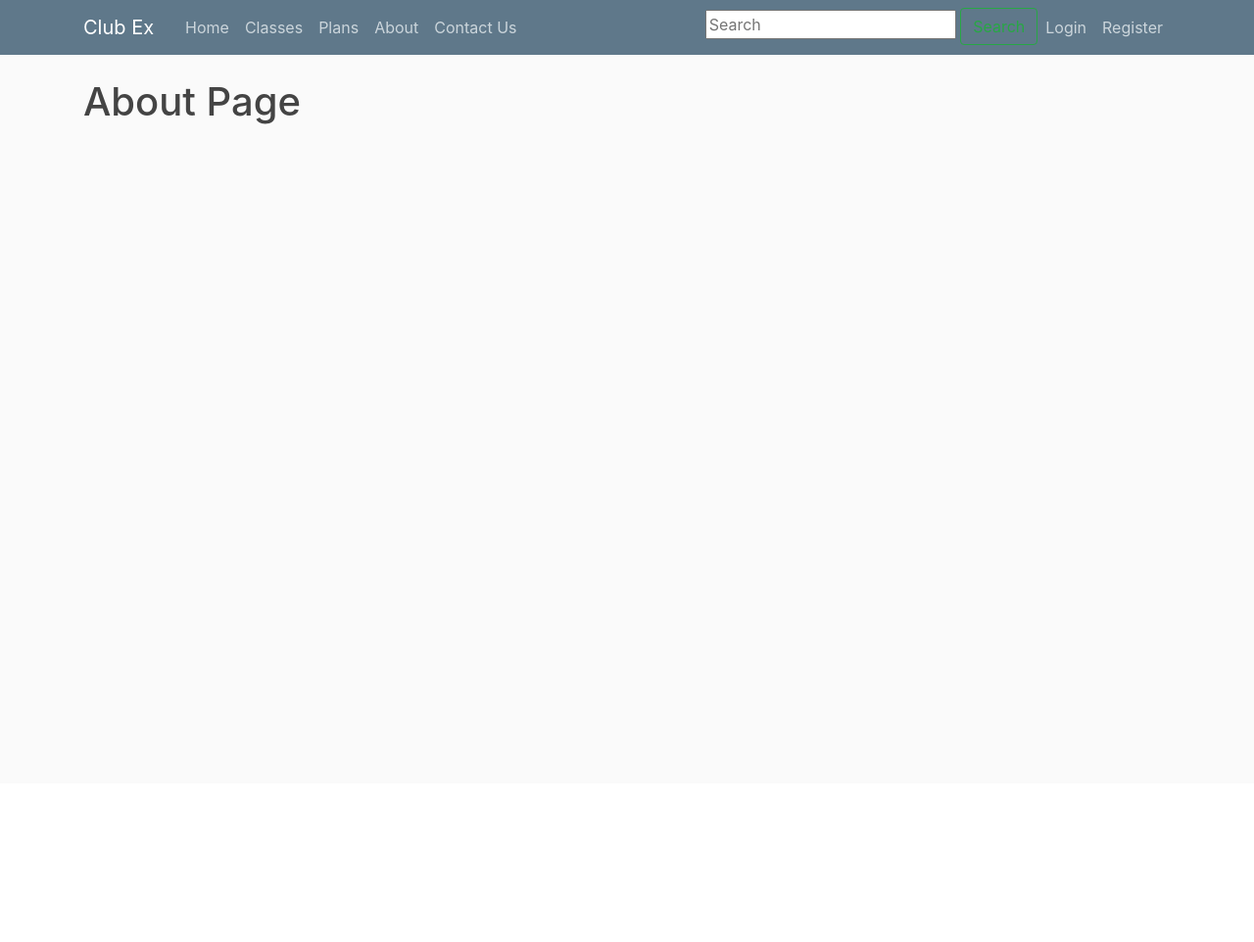
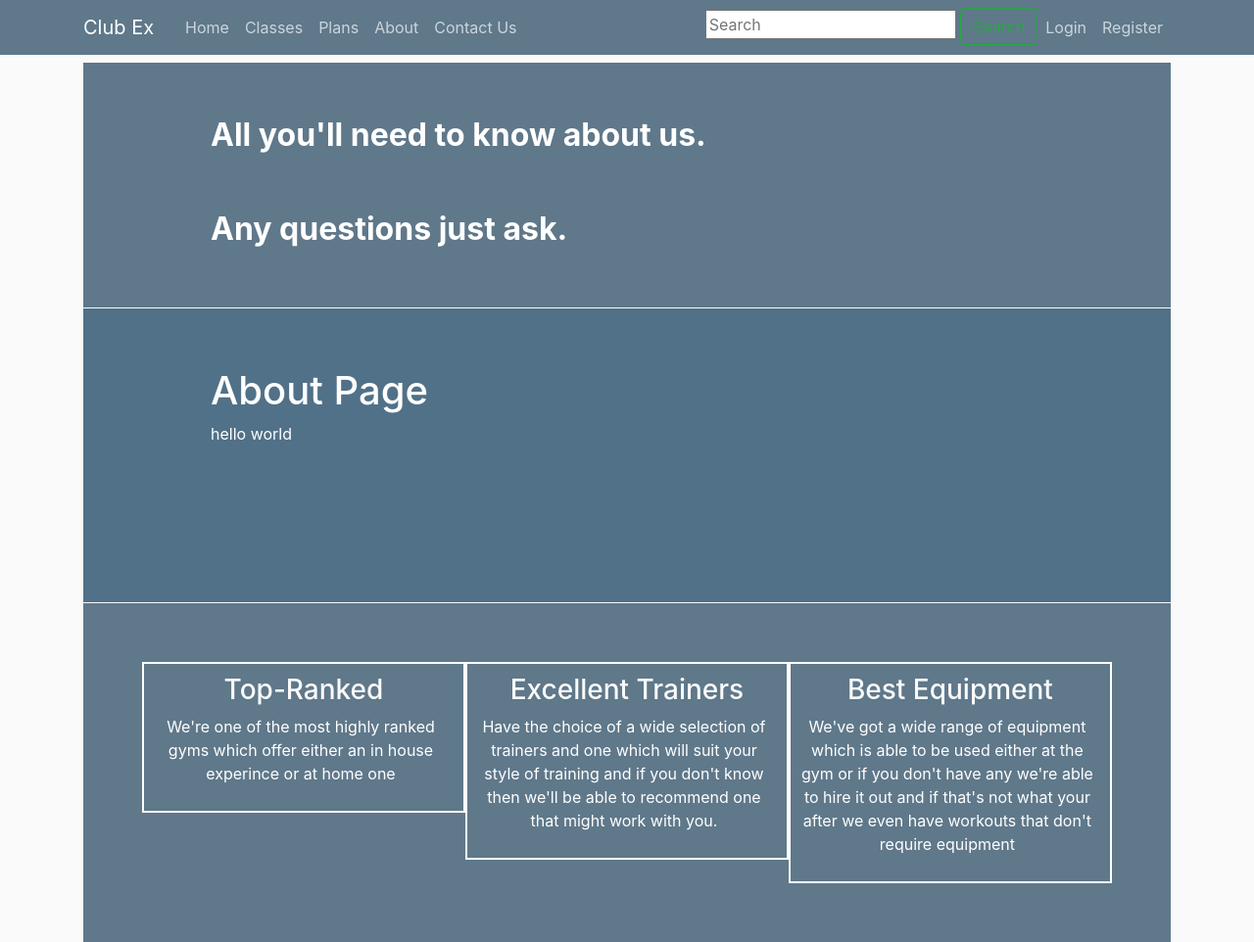
Before and after one commit to charliemarugithub/AgileProjectWebsite, a Django app: page /about/ in a window 1280 px wide. Shown: the whole page at 98% size. Before the commit the page ends 127 px from the top, so only its background shows below. Run offline with Django 3.2, Linux system fonts and the light colour scheme; some libraries are stand-ins or nearby versions.

Commit message:
About Update
Just an update to the about page with the work I've done so far.

```diff
--- a/ClubEx/static/ClubEx/style.css
+++ b/ClubEx/static/ClubEx/style.css
@@ -1,8 +1,9 @@
 body {
   background: #fafafa;
   color: #333333;
-  margin-top: 5rem;
+  margin-top: 4rem;
   text-align: left;
+  width: 100%;
 }
 
 
@@ -84,3 +85,63 @@ a.article-title:hover {
 .account-heading {
   font-size: 2.5rem;
 }
+
+/*About Page CSS*/
+#topBox {
+  background-color: #5f788a;
+  width: 100%;
+  height: 250px;
+  color: #ffffff;
+}
+
+p#topBoxText{
+  padding-top: 50px;
+  padding-left: 130px;
+  font-weight: bold;
+  font-size: xx-large;
+}
+
+#middleBox {
+  margin-top: 1px;
+  background-color: #517188;
+  padding-top: 60px;
+  padding-left: 130px;
+  color: #ffffff;
+  width: 100%;
+  height: 300px;
+}
+
+#middleBox h1 {
+  color: #ffffff;
+}
+
+#middleBoxTwo {
+  margin-top: 1px;
+  background-color: #5f788a;
+  padding: 60px;
+  color: #ffffff;
+  width: 100%;
+}
+
+#column {
+  float: left;
+  width: 33.33%;
+  border: 2px solid white;
+  padding: 10px;
+}
+
+#column h3 {
+  color: #fafafa;
+  text-align: center;
+}
+
+#column p{
+  width: 300px;
+  text-align: center;
+}
+
+#middleBoxTwo::after {
+  content: "";
+  display: table;
+  clear: both;
+}
--- a/ClubEx/templates/ClubEx/about.html
+++ b/ClubEx/templates/ClubEx/about.html
@@ -1,7 +1,31 @@
 {% extends "ClubEx/base.html" %}
 
 {% block content %}
+<div id="topBox">
+    <p id="topBoxText">All you'll need to know about us.
+        <br>
+        <br>
+        Any questions just ask.
+    </p>
+</div>
+<div id="middleBox">
+    <h1>About Page</h1>
+    <p>hello world</p>
+</div>
 
-<h1>About Page</h1>
+<div id="middleBoxTwo">
+    <div id="column">
+        <h3>Top-Ranked</h3>
+        <p>We're one of the most highly ranked gyms which offer either an in house experince or at home one</p>
+    </div>
+    <div id="column">
+        <h3>Excellent Trainers</h3>
+        <p>Have the choice of a wide selection of trainers and one which will suit your style of training and if you don't know then we'll be able to recommend one that might work with you.</p>
+    </div>
+    <div id="column">
+        <h3>Best Equipment</h3>
+        <p>We've got a wide range of equipment which is able to be used either at the gym or if you don't have any we're able to hire it out and if that's not what your after we even have workouts that don't require equipment</p>
+    </div>
+</div>
 
 {% endblock content %}
```
